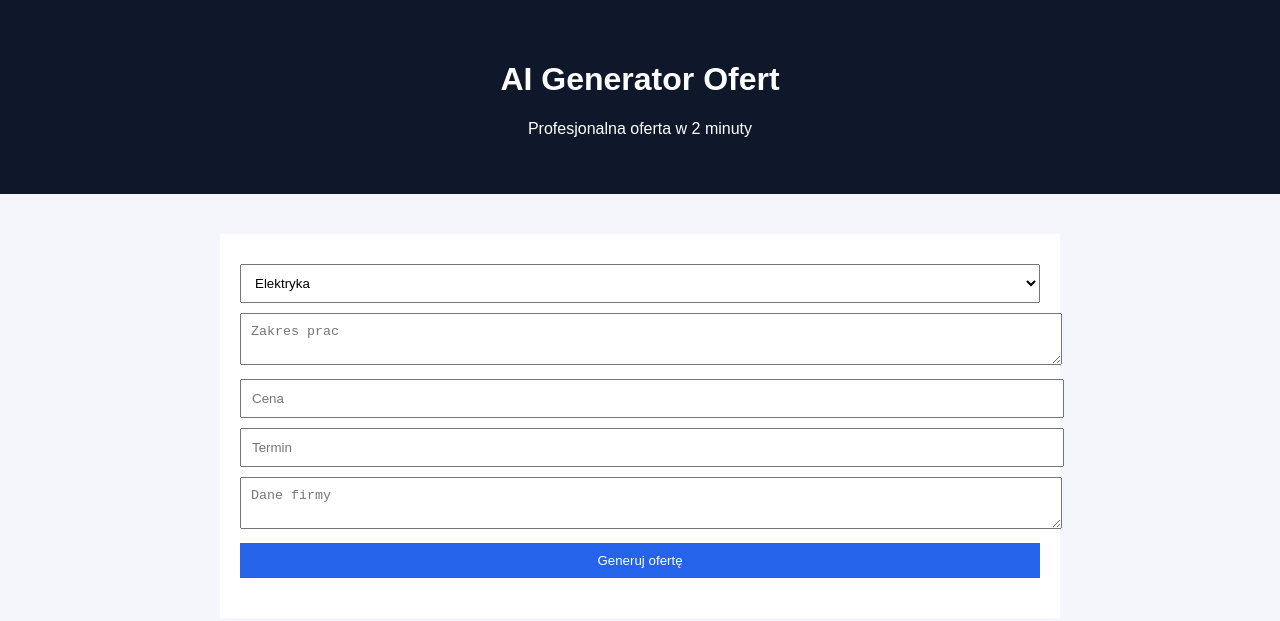
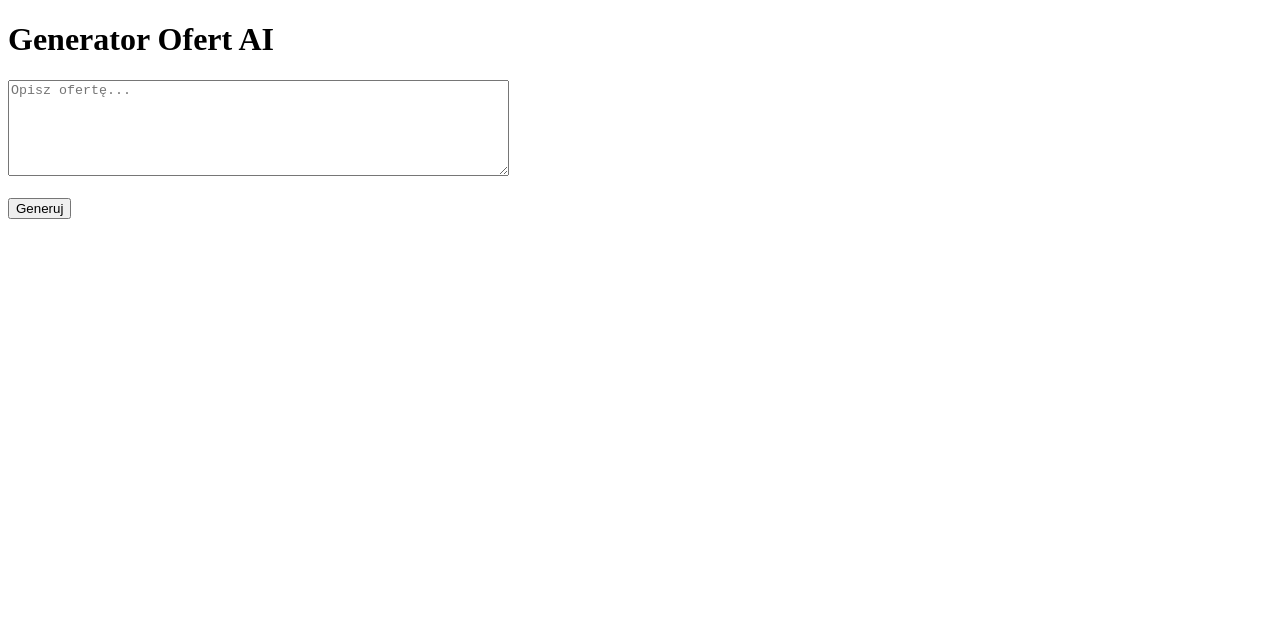
Before and after one commit to protechoferta/protech-oferta-ai, a plain HTML site: page index.html in a window 1280 px wide. Drawn offline with Linux system fonts and the light colour scheme.

Commit message:
Update index.html

```diff
--- a/index.html
+++ b/index.html
@@ -1,73 +1,38 @@
 <!DOCTYPE html>
 <html lang="pl">
 <head>
-<meta charset="UTF-8">
-<title>ProTech Oferta AI</title>
-<meta name="viewport" content="width=device-width, initial-scale=1.0">
-<style>
-body{font-family:Arial;margin:0;background:#f4f6fb}
-header{background:#0f172a;color:#fff;padding:40px;text-align:center}
-section{max-width:800px;margin:40px auto;background:#fff;padding:20px}
-input,textarea,select,button{width:100%;padding:10px;margin-top:10px}
-button{background:#2563eb;color:#fff;border:0;cursor:pointer}
-#result{white-space:pre-wrap;margin-top:20px}
-</style>
+  <meta charset="UTF-8" />
+  <title>Protech Oferta AI</title>
 </head>
 <body>
+  <h1>Generator Ofert AI</h1>
 
-<header>
-<h1>AI Generator Ofert</h1>
-<p>Profesjonalna oferta w 2 minuty</p>
-</header>
+  <textarea id="prompt" rows="6" cols="60" placeholder="Opisz ofertę..."></textarea>
+  <br /><br />
+  <button onclick="generate()">Generuj</button>
 
-<section>
-<form id="form">
-<select id="industry">
-<option>Elektryka</option>
-<option>Fotowoltaika</option>
-<option>Budownictwo</option>
-</select>
-
-<textarea id="scope" placeholder="Zakres prac"></textarea>
-<input id="price" placeholder="Cena">
-<input id="deadline" placeholder="Termin">
-<textarea id="company" placeholder="Dane firmy"></textarea>
-
-<button>Generuj ofertę</button>
-</form>
-
-<div id="result"></div>
-</section>
+  <pre id="result"></pre>
 
   <script>
-document.getElementById("form").addEventListener("submit", async e => {
-e.preventDefault();
-
-const payload = {
-industry: industry.value,
-scope: scope.value,
-price: price.value,
-deadline: deadline.value,
-company: company.value
-};
-
-result.textContent = "Generowanie oferty...";
+    async function generate() {
+      const resultBox = document.getElementById("result");
+      resultBox.textContent = "Generowanie...";
 
       try {
-const res = await fetch("/.netlify/functions/generateOffer", {
+        const response = await fetch("/.netlify/functions/generateOffer", {
           method: "POST",
           headers: { "Content-Type": "application/json" },
-body: JSON.stringify(payload)
+          body: JSON.stringify({
+            prompt: document.getElementById("prompt").value,
+          }),
         });
 
-const data = await res.json();
-result.textContent = data.text || data.error;
-
+        const data = await response.json();
+        resultBox.textContent = data.text || data.error || "Brak danych";
       } catch (err) {
-result.textContent = "Błąd: " + err.message;
+        resultBox.textContent = "Błąd JS: " + err.message;
       }
-});
+    }
   </script>
-
 </body>
 </html>
```
Lines whose indentation alone changed are shown as unchanged.
